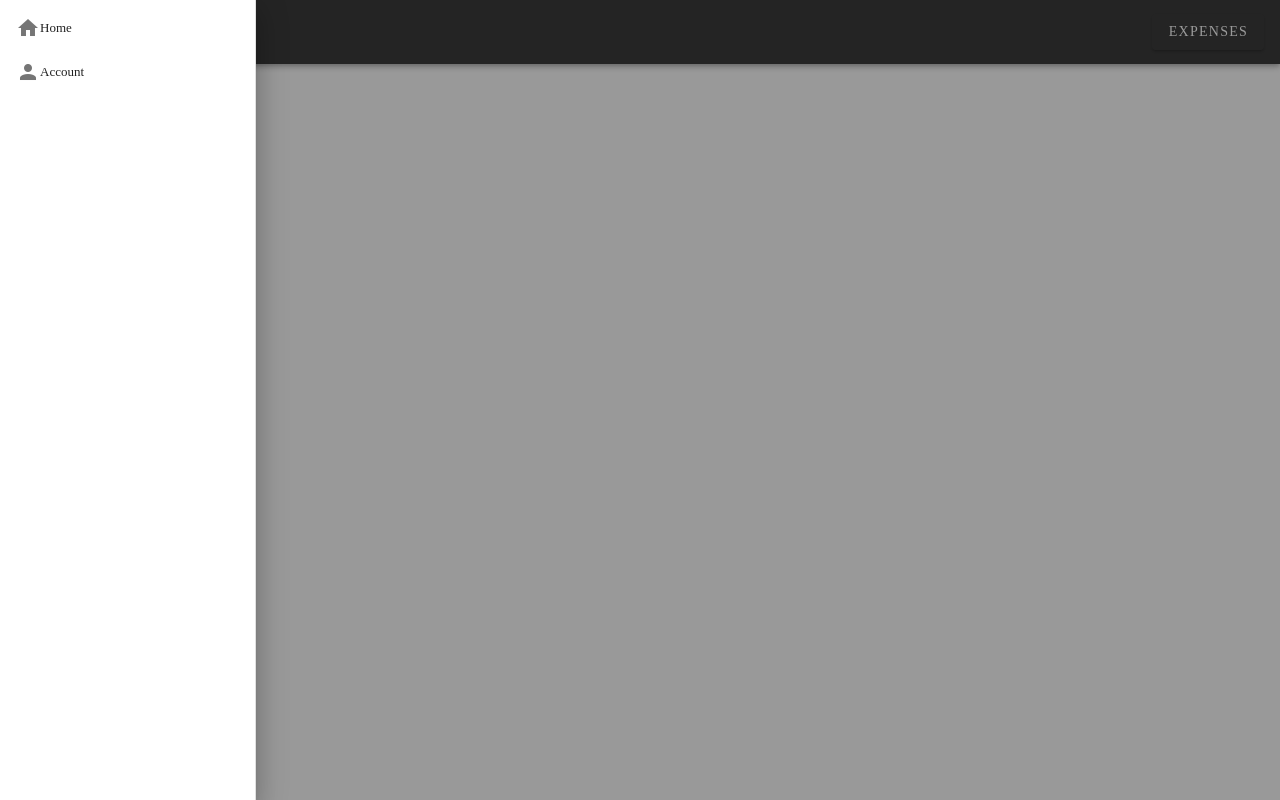
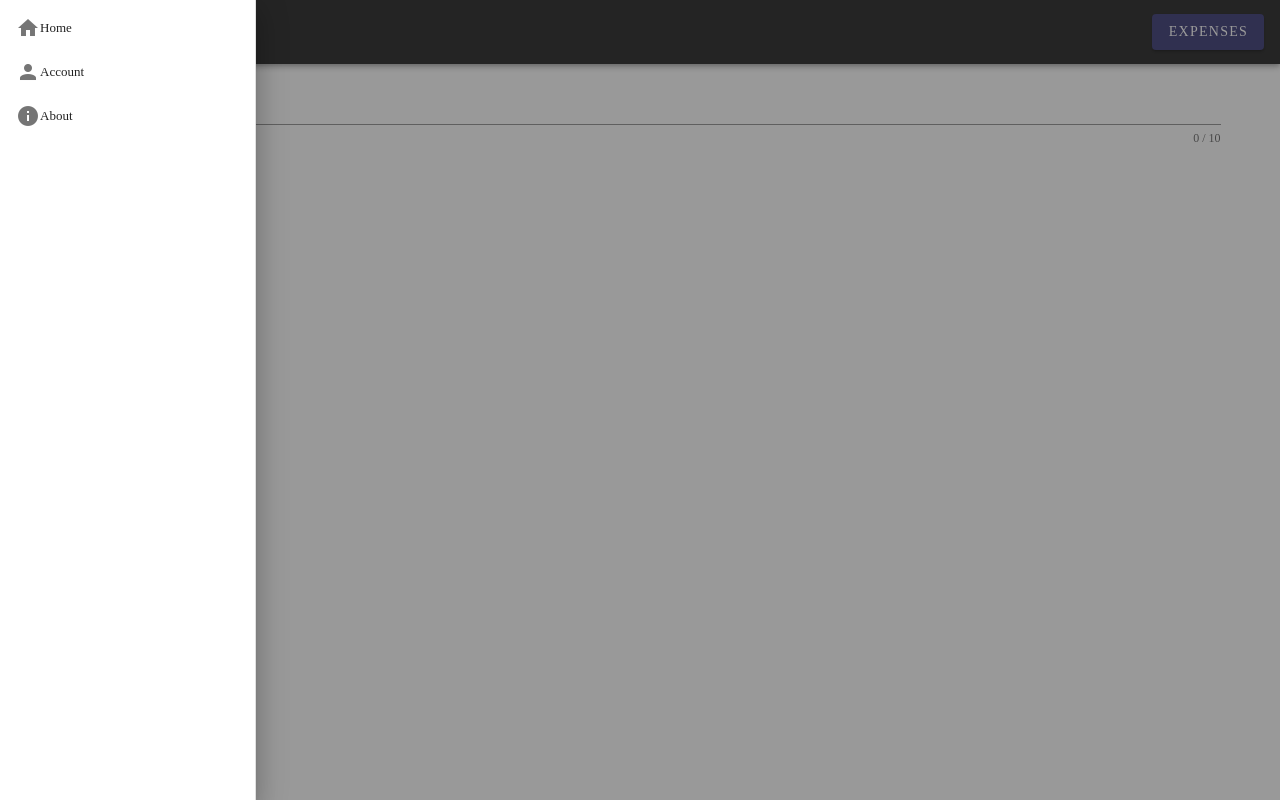
Before and after one commit to AthulPM97/Vue-expense-tracker, a Vue app: page / in a window 1280 px wide. Both pictures are taken after a click on the button 40 px from the left and 32 px from the top of the page. Built offline with nearby package versions, Linux system fonts and the light colour scheme.

Commit message:
about route and form added

```diff
--- a/src/components/UI/NavBar.vue
+++ b/src/components/UI/NavBar.vue
@@ -9,7 +9,7 @@
 
       <v-toolbar-title>Expense Tracker</v-toolbar-title>
       <v-spacer></v-spacer>
-      <v-btn color="secondary">Expenses</v-btn>
+      <v-btn style="background-color: #3d3c77;" @click="goToExpenses">Expenses</v-btn>
     </v-app-bar>
 
     <v-navigation-drawer v-model="drawer" absolute temporary>
@@ -18,7 +18,7 @@
           v-model="group"
           active-class="deep-purple--text text--accent-4"
         >
-          <v-list-item>
+          <v-list-item @click="goToHome">
             <v-list-item-icon>
               <v-icon>mdi-home</v-icon>
             </v-list-item-icon>
@@ -30,6 +30,13 @@
               <v-icon>mdi-account</v-icon>
             </v-list-item-icon>
             <v-list-item-title>Account</v-list-item-title>
+          </v-list-item>
+
+          <v-list-item @click="goToAbout">
+            <v-list-item-icon>
+              <v-icon>mdi-information</v-icon>
+            </v-list-item-icon>
+            <v-list-item-title>About</v-list-item-title>
           </v-list-item>
         </v-list-item-group>
       </v-list>
@@ -44,5 +51,16 @@ export default {
     drawer: false,
     group: null,
   }),
+  methods: {
+    goToExpenses() {
+      this.$router.push('/expenses')
+    },
+    goToAbout() {
+      this.$router.push('/about')
+    },
+    goToHome() {
+      this.$router.push('/')
+    }
+  }
 };
 </script>
--- a/src/components/pages/Home.vue
+++ b/src/components/pages/Home.vue
@@ -1,5 +1,18 @@
 <template>
-  <NavBar />
+  <div>
+    <NavBar />
+    <v-container>
+      <v-form ref="form" v-model="valid" lazy-validation>
+        <v-text-field
+          v-model="name"
+          :counter="10"
+          :rules="nameRules"
+          label="Name"
+          required
+        ></v-text-field>
+      </v-form>
+    </v-container>
+  </div>
 </template>
 
 <script>
--- a/src/router/router.js
+++ b/src/router/router.js
@@ -8,7 +8,8 @@ import About from '../components/pages/About.vue'
 
 const routes = [
     {path: '/', component: Home},
-    {path: '/about', component: About}
+    {path: '/about', component: About},
+    // {path: '/expenses', component: }
 ];
 
 const router = new VueRouter({
```
